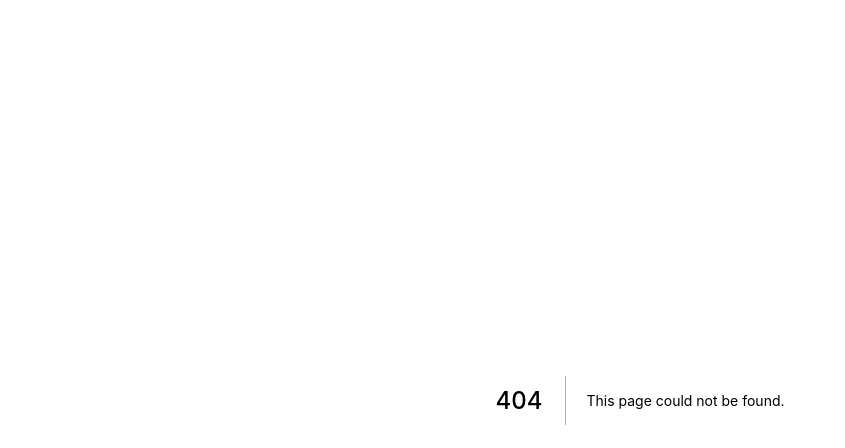
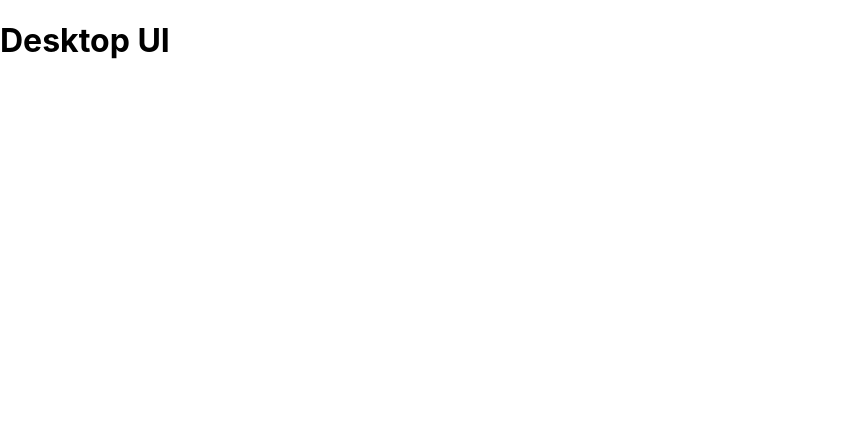
Before and after one commit to tsar-boomba/tsar-os, a Next.js app: page /os in a window 1280 px wide. Before the commit this address had no page. Shown: the top 448 px of the page, without its empty margins (0-845 px from the left). Built offline with nearby package versions, Linux system fonts and the light colour scheme.

Commit message:
stared making os

```diff
--- /dev/null
+++ b/os/Desktop/Desktop.tsx
@@ -0,0 +1,9 @@
+const Desktop = () => {
+	return (
+		<div>
+			<h1>Desktop UI</h1>
+		</div>
+	);
+};
+
+export default Desktop;
--- /dev/null
+++ b/os/Desktop/index.tsx
@@ -0,0 +1,3 @@
+import Desktop from './Desktop';
+
+export default Desktop;
--- /dev/null
+++ b/os/Mobile/Mobile.tsx
@@ -0,0 +1,9 @@
+const Mobile = () => {
+	return (
+		<div>
+			<h1>Mobile UI</h1>
+		</div>
+	);
+};
+
+export default Mobile;
--- /dev/null
+++ b/os/Mobile/index,.tsx
@@ -0,0 +1,3 @@
+import Mobile from './Mobile';
+
+export default Mobile;
--- /dev/null
+++ b/os/index.tsx
@@ -0,0 +1,14 @@
+import { useEffect, useState } from 'react';
+import Desktop from './Desktop';
+import Mobile from './Mobile/Mobile';
+
+const OS = () => {
+	const [screenWidth, setScreenWidth] = useState<number | null>(null);
+	useEffect(() => setScreenWidth(window.innerWidth), []);
+
+	if (screenWidth === null) return <p>loading...</p>;
+
+	return <div>{screenWidth > 800 ? <Desktop /> : <Mobile />}</div>;
+};
+
+export default OS;
--- /dev/null
+++ b/pages/os/index.tsx
@@ -0,0 +1,11 @@
+import OS from '@/os';
+
+const OSPage = () => {
+	return (
+		<>
+			<OS />
+		</>
+	);
+};
+
+export default OSPage;
```
